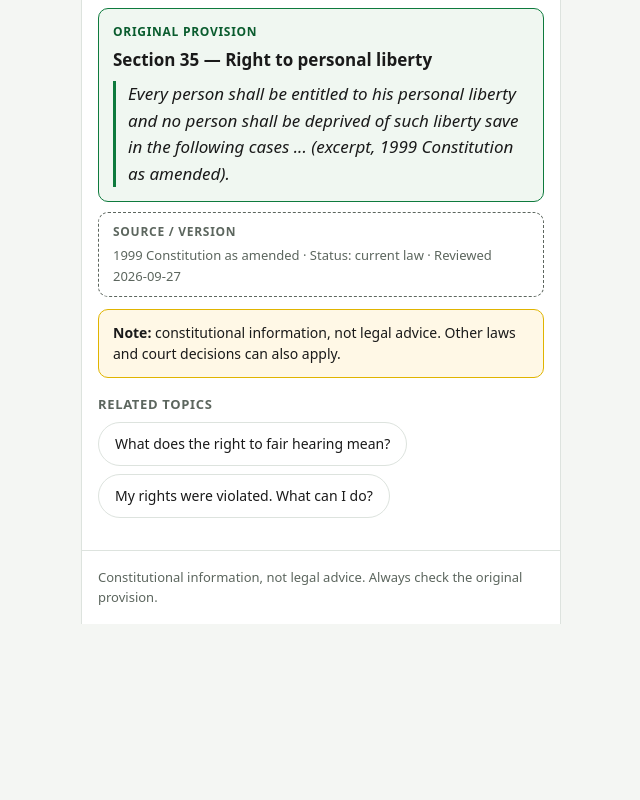
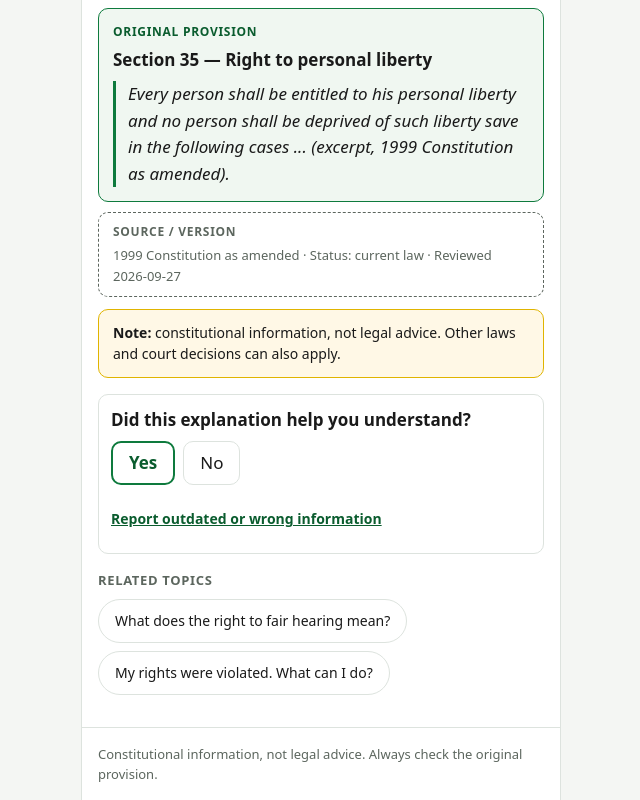
Before and after one commit to GiftKekeke/Citizens-Lens, a Next.js app in the folder web/: page /a/arrest-reasons in a window 1280 px wide. Shown: the part 573-1373 px from the top of the page, without its empty margins (319-959 px from the left). Before the commit the page ends 1197 px from the top, so only its background shows below. Built offline with nearby package versions, Linux system fonts and the light colour scheme.

Commit message:
Phase 5: feedback widget, non-current law banner, trust checklist

```diff
--- /dev/null
+++ b/web/app/_components/FeedbackButtons.tsx
@@ -0,0 +1,115 @@
+"use client";
+
+import { useState } from "react";
+
+type Vote = { slug: string; helpful: boolean; at: string };
+type Report = { slug: string; note: string; at: string };
+
+function push(key: string, value: Vote | Report) {
+  try {
+    const arr = JSON.parse(localStorage.getItem(key) ?? "[]");
+    arr.push(value);
+    localStorage.setItem(key, JSON.stringify(arr.slice(-200)));
+  } catch {
+    // storage unavailable — ignore
+  }
+}
+
+// "Did this help?" + "Report outdated info", stored only on this device.
+export default function FeedbackButtons({ slug }: { slug: string }) {
+  const [voted, setVoted] = useState<boolean | null>(null);
+  const [reporting, setReporting] = useState(false);
+  const [note, setNote] = useState("");
+  const [reported, setReported] = useState(false);
+
+  function vote(helpful: boolean) {
+    push("cl-feedback", { slug, helpful, at: new Date().toISOString() });
+    setVoted(helpful);
+  }
+
+  function report() {
+    push("cl-reports", {
+      slug,
+      note: note.trim().slice(0, 500),
+      at: new Date().toISOString(),
+    });
+    setReported(true);
+    setReporting(false);
+    setNote("");
+  }
+
+  return (
+    <div className="mt-4 rounded-[10px] border border-[#DDE3DE] p-3">
+      <p className="font-semibold">Did this explanation help you understand?</p>
+      {voted === null ? (
+        <div className="mt-2 flex gap-2">
+          <button
+            type="button"
+            onClick={() => vote(true)}
+            className="min-h-[44px] rounded-[10px] border-2 border-[#0E7A3D] px-4 font-semibold text-[#0A5C2E]"
+          >
+            Yes
+          </button>
+          <button
+            type="button"
+            onClick={() => vote(false)}
+            className="min-h-[44px] rounded-[10px] border border-[#DDE3DE] px-4"
+          >
+            No
+          </button>
+        </div>
+      ) : (
+        <p className="mt-2 text-[#5C665E]">
+          Thanks — your response is stored on this device and guides the next
+          content review.
+        </p>
+      )}
+      <div className="mt-2">
+        {reported ? (
+          <p className="text-[#5C665E]">
+            Report saved on this device. Thank you.
+          </p>
+        ) : reporting ? (
+          <div className="mt-2">
+            <label htmlFor={`report-${slug}`} className="text-sm text-[#5C665E]">
+              What looks wrong or outdated?
+            </label>
+            <textarea
+              id={`report-${slug}`}
+              value={note}
+              onChange={(e) => setNote(e.target.value)}
+              rows={3}
+              maxLength={500}
+              className="mt-1 w-full rounded-[10px] border border-[#DDE3DE] p-2 text-base"
+            />
+            <div className="mt-2 flex gap-2">
+              <button
+                type="button"
+                onClick={report}
+                disabled={note.trim().length === 0}
+                className="min-h-[44px] rounded-[10px] bg-[#0E7A3D] px-4 font-semibold text-white disabled:opacity-50"
+              >
+                Send report
+              </button>
+              <button
+                type="button"
+                onClick={() => setReporting(false)}
+                className="min-h-[44px] rounded-[10px] border border-[#DDE3DE] px-4"
+              >
+                Cancel
+              </button>
+            </div>
+          </div>
+        ) : (
+          <button
+            type="button"
+            onClick={() => setReporting(true)}
+            className="mt-1 min-h-[44px] text-sm font-semibold text-[#0A5C2E] underline"
+          >
+            Report outdated or wrong information
+          </button>
+        )}
+      </div>
+    </div>
+  );
+}
--- a/web/app/a/[slug]/page.tsx
+++ b/web/app/a/[slug]/page.tsx
@@ -1,6 +1,7 @@
 import Link from "next/link";
 import { notFound } from "next/navigation";
 import BookmarkButton from "../../_components/BookmarkButton";
+import FeedbackButtons from "../../_components/FeedbackButtons";
 import ShareButtons from "../../_components/ShareButtons";
 import {
   explanations,
@@ -53,6 +54,18 @@ export default async function AnswerPage({
         </ul>
       </details>
 
+      {provision && provision.status !== "current" && (
+        <div className="disclaimer">
+          <strong>
+            {provision.status === "proposed"
+              ? "Proposed change — not current law."
+              : "Historical text — no longer in force."}
+          </strong>{" "}
+          What follows is {provision.status} material, shown for context. The
+          current law may differ.
+        </div>
+      )}
+
       {provision && (
         <div className="quote">
           <span className="tag">Original provision</span>
@@ -76,6 +89,8 @@ export default async function AnswerPage({
         <strong>Note:</strong> constitutional information, not legal advice.
         Other laws and court decisions can also apply.
       </div>
+
+      <FeedbackButtons slug={ex.slug} />
 
       {ex.relatedSlugs.length > 0 && (
         <div className="mt-4">
```
Also changed, not shown: 1 other file (tests, documents, lock files or other folders).
